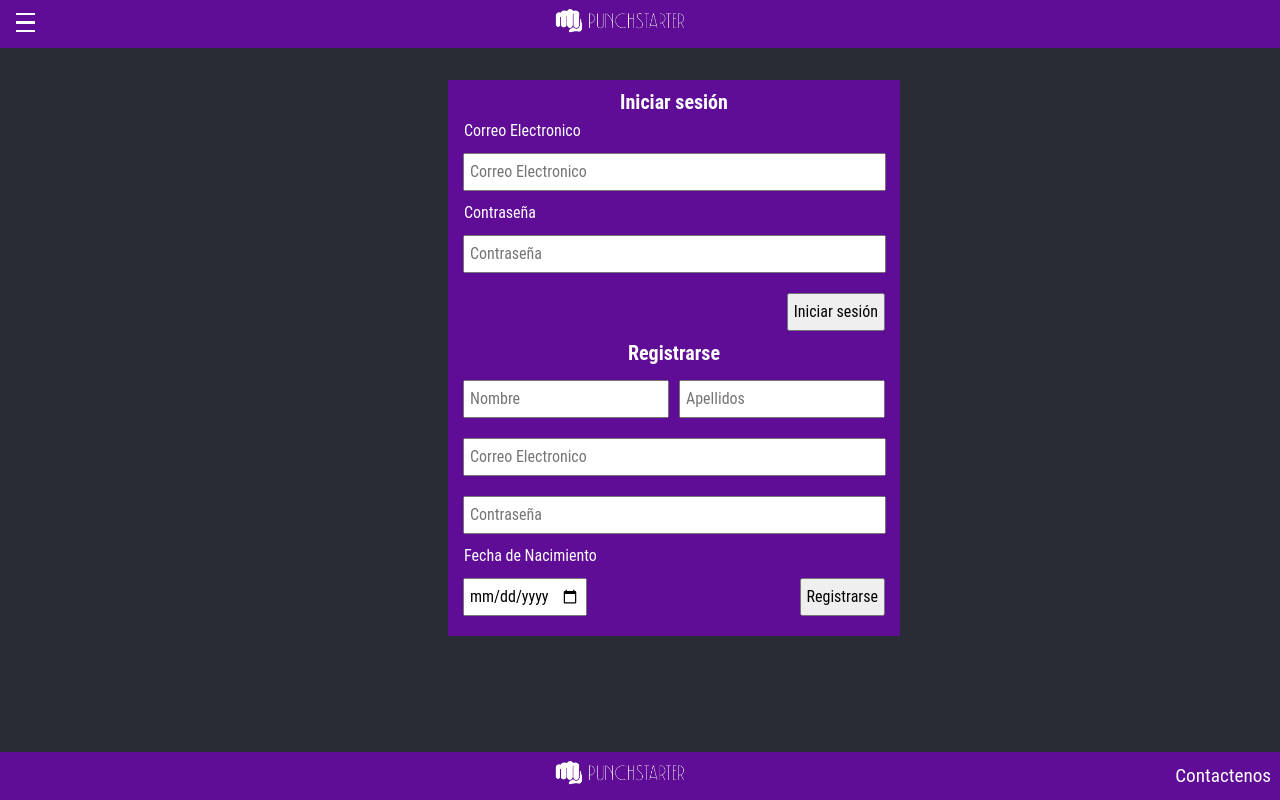
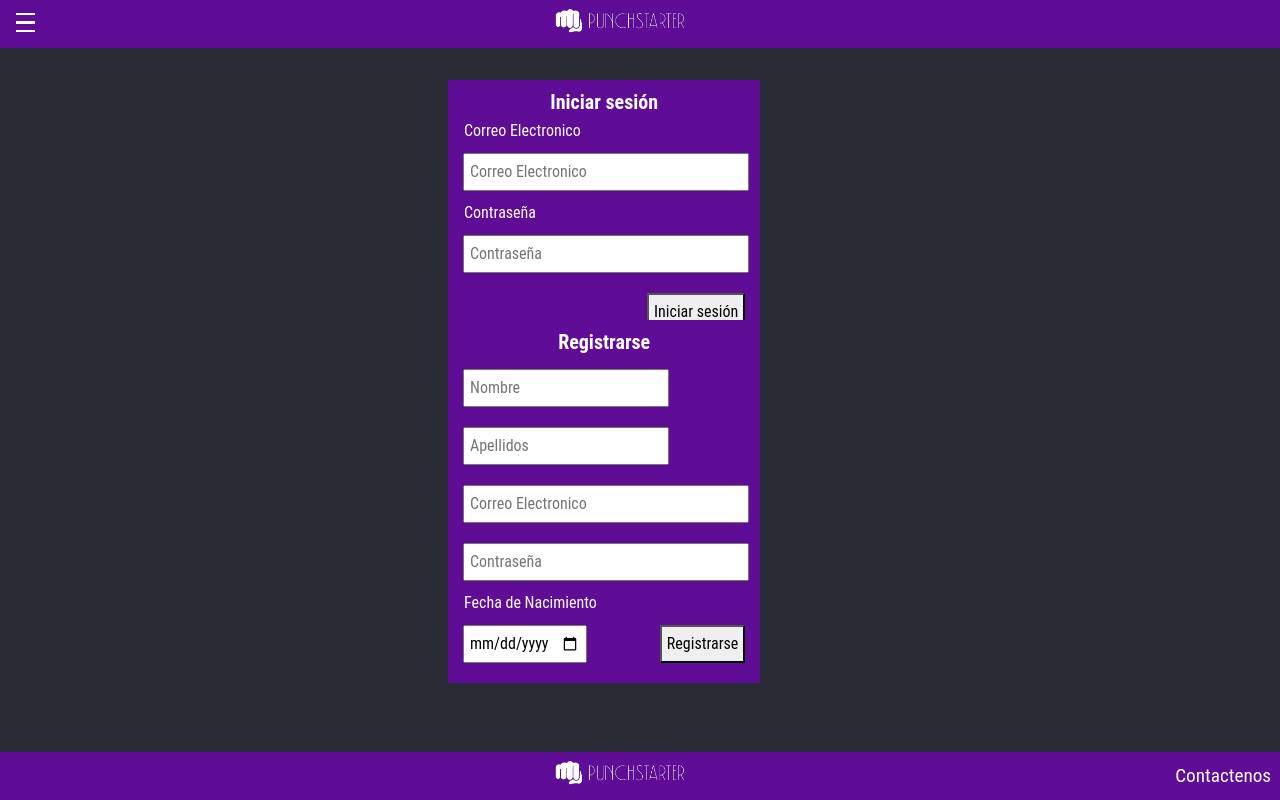
Before and after one commit to Moai-san/PunchStarter, an Angular app: page /login in a window 1280 px wide. Built offline with nearby package versions, Linux system fonts and the light colour scheme.

Commit message:
Se actualiza login, se incluye lectura de json

```diff
--- a/src/app/Login/login.html
+++ b/src/app/Login/login.html
@@ -1,4 +1,4 @@
-<form (ngSubmit)="onSubmit()" #loginForm="ngForm" class="formulario" name="login" autocomplete="off">
+<form (ngSubmit)="loginOnSubmit()" #loginForm="ngForm" class="formulario" name="login" autocomplete="off">
     <h4 style="text-align: center;">Iniciar sesión</h4>
 
     <label for="email">Correo Electronico</label>
@@ -7,9 +7,18 @@
     <label for="contraseña">Contraseña</label>
     <input type="password" name="contrasena" id="contraseña" class="sesion" placeholder="Contraseña" minlength="8" required [(ngModel)]="loginModel.l_contrasena" #l_contrasena="ngModel">
 
-    <input type="submit" name="inicio_sesion" class="button" value="Iniciar sesión">
+    <button type="submit" name="inicio_sesion" class="button">Iniciar sesión</button>
+    <div *ngIf="loginsubmitted">
+        <div *ngFor="let user of users">
+            <div *ngIf="user.mail==l_correo.value">
+                <p *ngIf="user.password==l_contrasena.value;else wPassword">Inicio de sesion exitoso</p>
+                <ng-template #wPassword> Contraseña invalida</ng-template>
+            </div>
+        </div>
+    </div>
+</form>
 
-    <form (ngSubmit)="onSubmit()" #registerForm="ngForm" class="registrar" name="register" autocomplete="off">
+<form (ngSubmit)="registerOnSubmit()" #registerForm="ngForm" class="formulario registrar" name="register" autocomplete="off">
     <h4 style="text-align: center;">Registrarse</h4>
 
     <li>
@@ -34,7 +43,6 @@
     <li>
         <label for="fecha">Fecha de Nacimiento</label>
         <input type="date" name="fecha" id="fecha" placeholder="Fecha de Nacimiento" max="2022-06-03" required [(ngModel)]="registerModel.r_fecha" #r_fecha="ngModel">
-            <input type="submit" name="registrarse" class="button" value="Registrarse">
+        <button type="submit" name="registrarse" class="button">Registrarse</button>
     </li>
 </form>
-</form>
--- a/src/app/Login/login.scss
+++ b/src/app/Login/login.scss
@@ -3,6 +3,7 @@
     position: absolute;
     top: 10%;
     left: 35%;
+    width: 24.4%;
     padding: 10px;
     overflow: auto;
     color: white;
@@ -33,6 +34,11 @@
 
     .button
     {
+        padding: 5px;
+        margin-top: 10px;
+        margin-bottom: 10px;
+        margin-left: 5px;
+        margin-right: 5px;
         float: right;
     }
 
@@ -40,9 +46,10 @@
     {
         width: 98%;
     }
+}
 
-    .registrar
-    {
-        clear: both;
-    }
+.registrar
+{
+    top: 40%;
+    clear: both;
 }
--- a/src/app/Login/login.ts
+++ b/src/app/Login/login.ts
@@ -1,6 +1,15 @@
 import {Component} from '@angular/core';
 import { UserLogin } from "./userLogin";
 import { UserRegister } from "./userRegister";
+import usersData from '../../assets/users.json';
+
+interface User {
+    name: String;
+    surname: String;
+    mail: String;
+    password: String;
+    bDate: String;
+}
 
 @Component(
 {
@@ -12,6 +21,9 @@ export class login
 {
     loginModel = new UserLogin('', '');
     registerModel = new UserRegister('', '', '', '', '');
-    submitted = false;
-    onSubmit() { this.submitted = true; }
+    loginsubmitted = false;
+    loginOnSubmit() { this.loginsubmitted = true; }
+    registersubmitted = false;
+    registerOnSubmit() { this.registersubmitted = true; }
+    users: User[] = usersData;
 }
--- /dev/null
+++ b/src/assets/users.json
@@ -0,0 +1,51 @@
+[
+    {
+        "name": "Leonardo",
+        "surname": "Gonzalez",
+        "mail": "leonardo.gonzalez.c01@mail.pucv.cl",
+        "password": "helloworld1234",
+        "bDate": "2001/01/14"
+    },
+    {
+        "name": "Nicolas",
+        "surname": "Lagos",
+        "mail": "nicolas.lagos.s@mail.pucv.cl",
+        "password": "goodbyeworld1",
+        "bDate": "2001/01/03"
+    },
+    {
+        "name": "Felipe",
+        "surname": "Santis",
+        "mail": "felipe.santis.a@mail.pucv.cl",
+        "password": "tftlol247",
+        "bDate": "2001/02/13"
+    },
+    {
+        "name": "Claudio",
+        "surname": "Cubillos",
+        "mail": "claudio.cubillos@pucv.cl",
+        "password": "mrworldwide777",
+        "bDate": "1975/11/24"
+    },
+    {
+        "name": "David",
+        "surname": "Velasco",
+        "mail": "david.velasco@pucv.cl",
+        "password": "velasgod777",
+        "bDate": "0000/01/01"
+    },
+    {
+        "name": "Antonio",
+        "surname": "Moya",
+        "mail": "antonio.moya@solem.cl",
+        "password": "horashombre666",
+        "bDate": "1969/09/18"
+    },
+    {
+        "name": "Wenceslao",
+        "surname": "Palma",
+        "mail": "wenceslao.palma@pucv.cl",
+        "password": "semaforos2341",
+        "bDate": "1984/01/01"
+    }
+]
--- a/tsconfig.json
+++ b/tsconfig.json
@@ -2,6 +2,8 @@
 {
   "compileOnSave": false,
   "compilerOptions": {
+    "resolveJsonModule": true,
+    "allowSyntheticDefaultImports": true,
     "baseUrl": "./",
     "outDir": "./dist/out-tsc",
     "forceConsistentCasingInFileNames": true,
```
Lines whose indentation alone changed are shown as unchanged.
